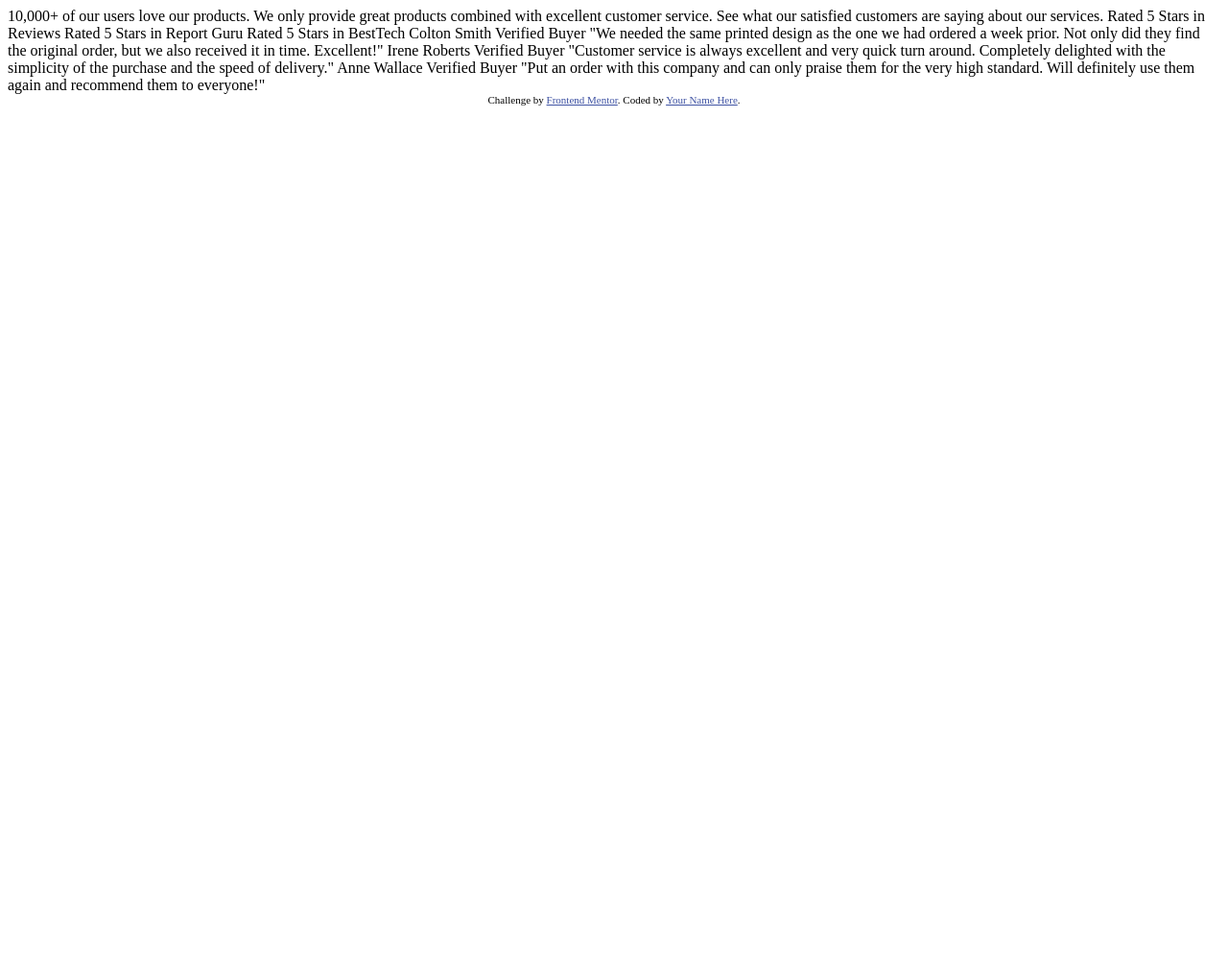
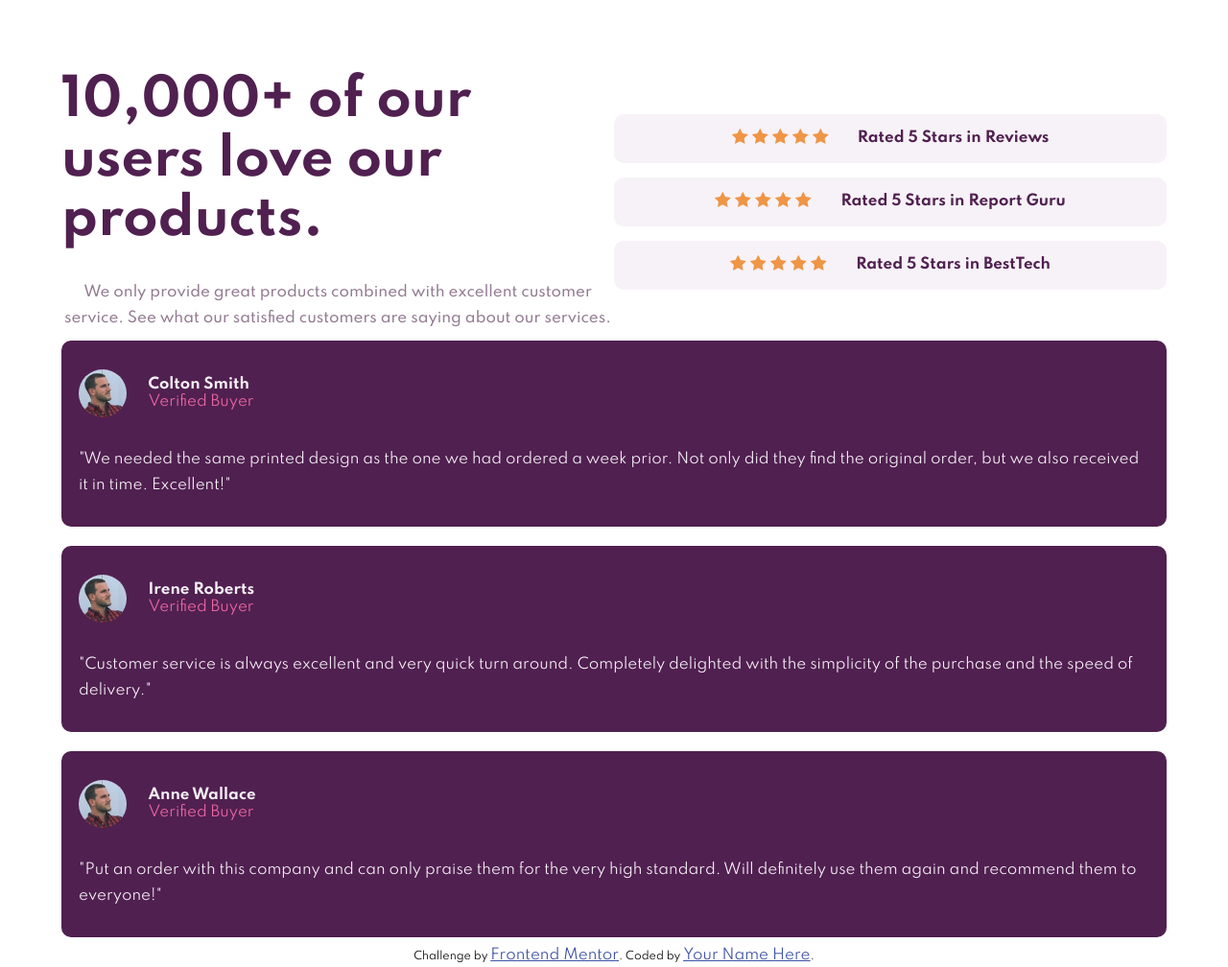
Before and after one commit to codebyfauzan/social-proof-section, a plain HTML site: page index.html in a window 1280 px wide. Shown: the whole page at 96% size. Before the commit the page ends 800 px from the top, so only its background shows below. Drawn offline with Linux system fonts and the light colour scheme.

Commit message:
adding style.css

```diff
--- a/index.html
+++ b/index.html
@@ -1,61 +1,112 @@
 <!DOCTYPE html>
 <html lang="en">
+
 <head>
   <meta charset="UTF-8" />
   <meta name="viewport" content="width=device-width, initial-scale=1.0" />
   <!-- displays site properly based on user's device -->
 
-    <link
-      rel="icon"
-      type="image/png"
-      sizes="32x32"
-      href="./images/favicon-32x32.png"
-    />
+  <link rel="icon" type="image/png" sizes="32x32" href="./images/favicon-32x32.png" />
+
+  <!-- CSS -->
+  <link rel="stylesheet" href="style.css">
+
+  <!-- Google Fonts -->
+  <link rel="preconnect" href="https://fonts.gstatic.com">
+  <link href="https://fonts.googleapis.com/css2?family=Spartan:wght@400;500;700&display=swap" rel="stylesheet">
 
   <title>Frontend Mentor | Social proof section</title>
 
-    <!-- Feel free to remove these styles or customise in your own stylesheet 👍 -->
-    <style>
-      .attribution {
-        font-size: 11px;
-        text-align: center;
-      }
-      .attribution a {
-        color: hsl(228, 45%, 44%);
-      }
-    </style>
 </head>
+
 <body>
-    10,000+ of our users love our products.
 
-    We only provide great products combined with excellent customer service.
-    See what our satisfied customers are saying about our services.
+  <div class="container">
+    <header>
+      <section id="title">
+        <h1>10,000+ of our users love our products.</h1>
+        <p>We only provide great products combined with excellent customer service.
+          See what our satisfied customers are saying about our services.</p>
+      </section>
+      <section id="rating">
+        <ul>
+          <li>
+            <picture>
+              <img src="images/icon-star.svg" alt="">
+              <img src="images/icon-star.svg" alt="">
+              <img src="images/icon-star.svg" alt="">
+              <img src="images/icon-star.svg" alt="">
+              <img src="images/icon-star.svg" alt="">
+            </picture>
+            Rated 5 Stars in Reviews
+          </li>
+          <li>
+            <picture>
+              <img src="images/icon-star.svg" alt="">
+              <img src="images/icon-star.svg" alt="">
+              <img src="images/icon-star.svg" alt="">
+              <img src="images/icon-star.svg" alt="">
+              <img src="images/icon-star.svg" alt="">
+            </picture>
+            Rated 5 Stars in Report Guru
+          </li>
+          <li>
+            <picture>
+              <img src="images/icon-star.svg" alt="">
+              <img src="images/icon-star.svg" alt="">
+              <img src="images/icon-star.svg" alt="">
+              <img src="images/icon-star.svg" alt="">
+              <img src="images/icon-star.svg" alt="">
+            </picture>
+            Rated 5 Stars in BestTech
+          </li>
+        </ul>
+      </section>
+    </header>
+    <main>
+      <section class="review-item">
+        <figure>
+          <img src="images/image-colton.jpg" alt="Colton">
+          <figcaption>
+            <h4>Colton Smith</h4>
+            <p>Verified Buyer</p>
+          </figcaption>
+        </figure>
+        <article>"We needed the same printed design as the one we had ordered a week prior.
+          Not only did they find the original order, but we also received it in time.
+          Excellent!"</article>
+      </section>
+      <section class="review-item">
+        <figure>
+          <img src="images/image-colton.jpg" alt="Colton">
+          <figcaption>
+            <h4>Irene Roberts</h4>
+            <p>Verified Buyer</p>
+          </figcaption>
+        </figure>
+        <article>"Customer service is always excellent and very quick turn around. Completely
+          delighted with the simplicity of the purchase and the speed of delivery."</article>
+      </section>
+      <section class="review-item">
+        <figure>
+          <img src="images/image-colton.jpg" alt="Colton">
+          <figcaption>
+            <h4>Anne Wallace</h4>
+            <p>Verified Buyer</p>
+          </figcaption>
+        </figure>
+        <article>"Put an order with this company and can only praise them for the very high
+          standard. Will definitely use them again and recommend them to everyone!"</article>
+      </section>
+    </main>
+  </div>
 
-    Rated 5 Stars in Reviews
-    Rated 5 Stars in Report Guru
-    Rated 5 Stars in BestTech
-
-    Colton Smith
-    Verified Buyer
-    "We needed the same printed design as the one we had ordered a week prior.
-    Not only did they find the original order, but we also received it in time.
-    Excellent!"
-
-    Irene Roberts
-    Verified Buyer
-    "Customer service is always excellent and very quick turn around. Completely
-    delighted with the simplicity of the purchase and the speed of delivery."
-
-    Anne Wallace
-    Verified Buyer
-    "Put an order with this company and can only praise them for the very high
-    standard. Will definitely use them again and recommend them to everyone!"
 
   <div class="attribution">
     Challenge by
-      <a href="https://www.frontendmentor.io?ref=challenge" target="_blank"
-        >Frontend Mentor</a
-      >. Coded by <a href="#">Your Name Here</a>.
+    <a href="https://www.frontendmentor.io?ref=challenge" target="_blank">Frontend Mentor</a>. Coded by <a href="#">Your
+      Name Here</a>.
   </div>
 </body>
+
 </html>
--- /dev/null
+++ b/style.css
@@ -0,0 +1,152 @@
+* {
+    margin: 0;
+    padding: 0;
+    box-sizing: border-box;
+    font-size: 15px;
+}
+
+body {
+    font-family: 'Spartan', sans-serif;
+    min-height: 100vh;
+    display: flex;
+    flex-direction: column;
+    justify-content: center;
+    align-items: center;
+    padding: 5rem 0;
+}
+
+/* Container */
+.container {
+    background-color: hsl(0, 0%, 100%);
+    width: 90vw;
+    display: flex;
+    flex-direction: column;
+}
+
+/* Header */
+header {
+    display: flex;
+    flex-direction: column;
+}
+
+#title {
+    flex: 1;
+}
+
+#title h1 {
+    font-size: 2.2rem;
+    text-align: center;
+    margin-bottom: 2rem;
+    color: hsl(300, 43%, 22%);
+}
+
+#title p {
+    text-align: center;
+    line-height: 1.8rem;
+    color: hsl(303, 10%, 53%);
+    font-weight: 500;
+}
+
+#rating {
+    display: flex;
+    flex: 1;
+    justify-content: center;
+    align-items: center;
+}
+
+#rating ul {
+    list-style-type: none;
+    width: 100%;
+}
+
+#rating ul li {
+    display: flex;
+    flex-direction: column;
+    align-items: center;
+    justify-content: center;
+    background-color: hsl(300, 24%, 96%);
+    margin: 1rem 0;
+    padding: 1rem 0;
+    font-weight: 700;
+    color: hsl(300, 43%, 22%);
+    border-radius: 10px;
+}
+
+#rating ul li picture {
+    margin-bottom: 1rem;
+}
+
+/* Main */
+main {
+    display: flex;
+    flex-direction: column;
+}
+
+main .review-item {
+    background-color: hsl(300, 43%, 22%);
+    color: hsl(300, 24%, 96%);
+    padding: 2rem 1.2rem;
+    margin: 10px 0;
+    border-radius: 10px;
+}
+
+main .review-item figure {
+    display: flex;
+    align-items: center;
+    margin-bottom: 2rem;
+}
+
+main .review-item figure img {
+    width: 50px;
+    border-radius: 50%;
+    margin-right: 1.5rem;
+}
+
+main .review-item figure figcaption p {
+    color: hsl(333, 80%, 67%);
+}
+
+main .review-item article {
+    line-height: 1.8rem;
+}
+
+/* Responsive Settings */
+@media only screen and (min-width: 768px) {
+    header {
+        flex-direction: row;
+    }
+
+    #title h1 {
+        font-size: 3.5rem;
+        text-align: left;
+    }
+
+    #rating ul li {
+        flex-direction: row;
+    }
+
+    #rating ul li picture {
+        margin: 0 2rem 0 0;
+    }
+}
+
+
+
+
+
+
+
+
+
+
+
+
+/* Footer */
+.attribution {
+    font-size: 11px;
+    text-align: center;
+}
+
+.attribution a {
+    color: hsl(228, 45%, 44%);
+}
```
Lines whose indentation alone changed are shown as unchanged.
